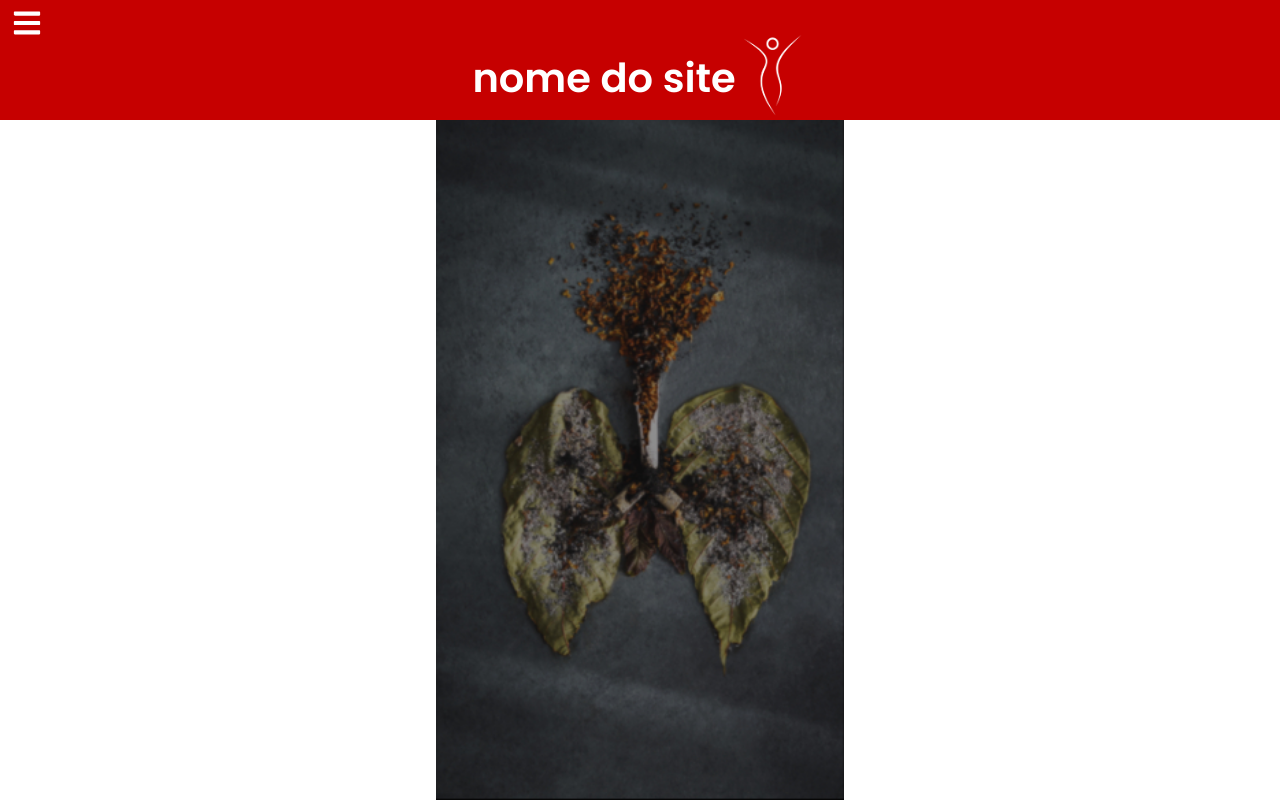
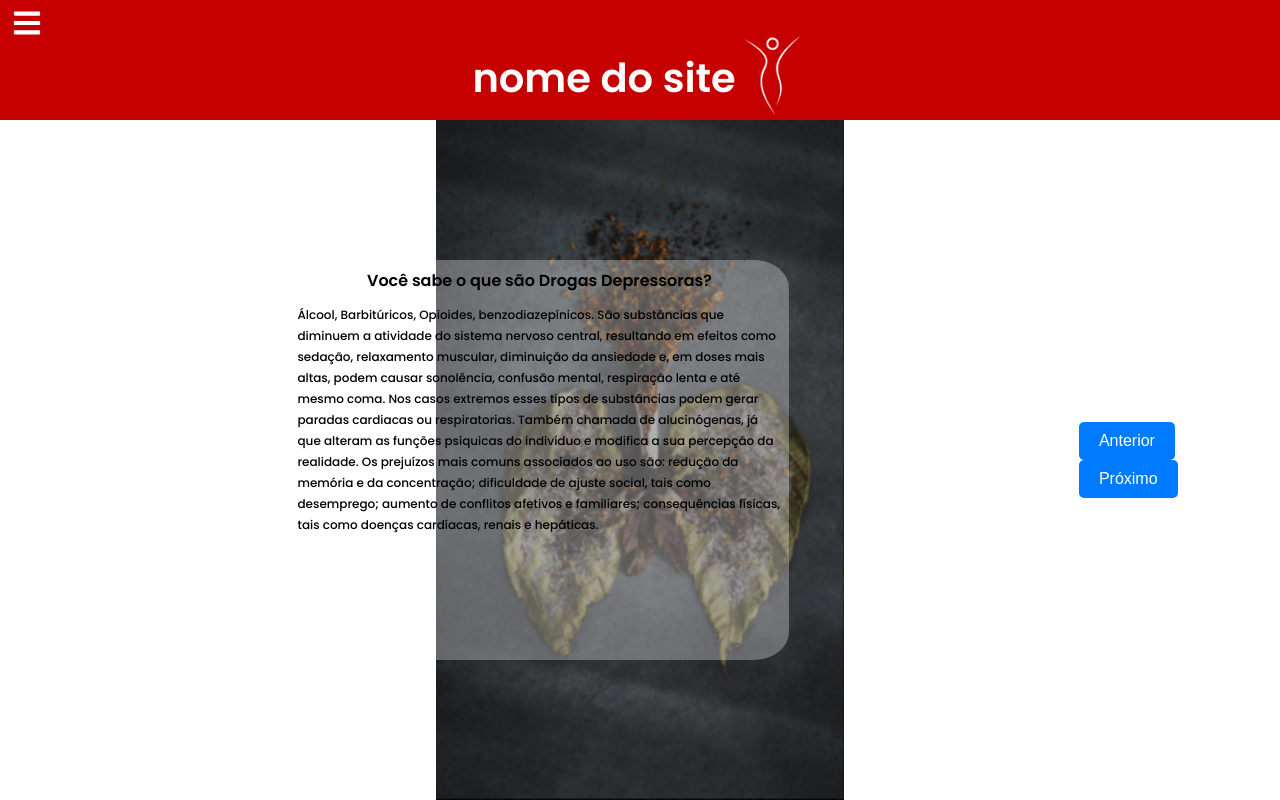
Before and after one commit to ymatzz/projeto-web-mobile, a Next.js app: page / in a window 1280 px wide. Built offline with nearby package versions, Linux system fonts and the light colour scheme.

Commit message:
inicio do carrossel de cards

```diff
--- a/src/app/page.jsx
+++ b/src/app/page.jsx
@@ -1,7 +1,7 @@
 'use client'
-import React from 'react';
+import React, {useState} from 'react';
 import Card from '../components/Card'; // Importe o componente Card
-import { Container, CarrosselContainer, ContentCarrosselContainer } from './style';
+import { Container, CarrosselContainer, ContentCarrosselContainer, Button } from './style';
 
 export default function Home() {
   const cards = [
@@ -19,19 +19,26 @@ export default function Home() {
     }
   ];
 
-  const settings = {
-    dots: true,
-    infinite: true,
-    speed: 500,
-    slidesToShow: 1,
-    slidesToScroll: 1
+  const [currentIndex, setCurrentIndex] = useState(0);
+
+  const handleNext = () => {
+    setCurrentIndex((prevIndex) => (prevIndex === cards.length - 1 ? 0 : prevIndex + 1));
+  };
+
+  const handlePrev = () => {
+    setCurrentIndex((prevIndex) => (prevIndex === 0 ? cards.length - 1 : prevIndex - 1));
   };
 
   return (
     <Container className="corpoPadrao">
       <CarrosselContainer>
         <ContentCarrosselContainer>
+          <Card titulo={cards[currentIndex].titulo} texto={cards[currentIndex].texto} />
         </ContentCarrosselContainer>
+        <div>
+          <Button onClick={handlePrev}>Anterior</Button>
+          <Button onClick={handleNext}>Próximo</Button>
+        </div>
       </CarrosselContainer>
     </Container>
   );
--- a/src/app/style.js
+++ b/src/app/style.js
@@ -25,3 +25,20 @@ export const ContentCarrosselContainer = styled.div`
     justify-content: center;
     align-items: center;
 `
+
+export const Button = styled.button`
+  /* Estilos para o botão */
+  padding: 10px 20px;
+  font-size: 16px;
+  background-color: #007bff; /* Cor de fundo do botão (azul) */
+  color: #fff; /* Cor do texto (branco) */
+  border: none;
+  border-radius: 5px;
+  cursor: pointer;
+  margin-right: 10px; /* Margem à direita para separar os botões */
+  transition: background-color 0.3s ease; /* Transição suave da cor de fundo */
+
+  &:hover {
+    background-color: #0056b3; /* Cor de fundo do botão ao passar o mouse */
+  }
+`;
```
